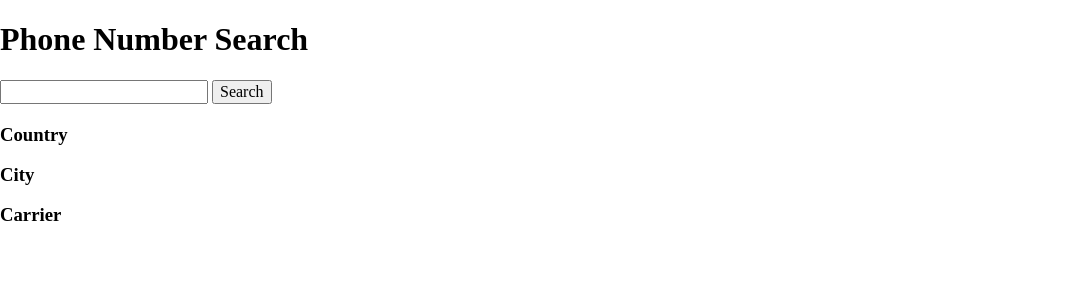
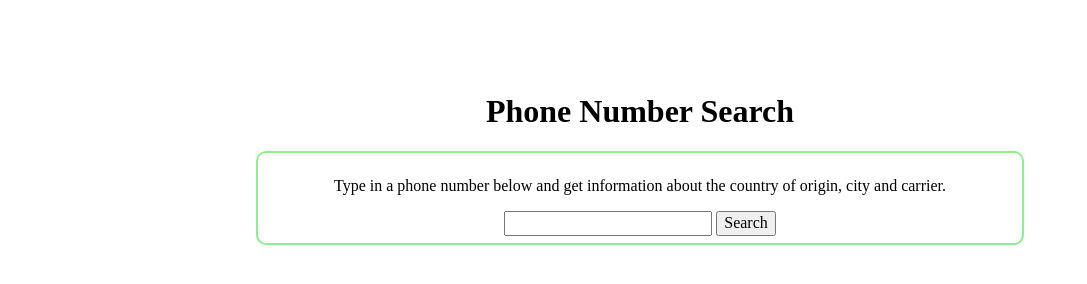
Before and after one commit to hshak2/Phone-number-search, a website: page index.html in a window 1280 px wide. Shown: the whole page, without its empty margins (0-1087 px from the left). Drawn offline with Linux system fonts and the light colour scheme.

Commit message:
added styling and README

```diff
--- a/css/style.css
+++ b/css/style.css
@@ -0,0 +1,19 @@
+@tailwind base;
+@tailwind components;
+@tailwind utilities;
+
+body{
+    text-align: center;
+    display: flex;
+    flex-direction: column;
+    margin: 5% 20%;
+    height: 600px;
+}
+.mainArea{
+    padding: 1% 0%;
+}
+.otherArea{
+    padding: 1% 0;
+    border: 2px solid lightgreen;
+    border-radius: 10px;
+}
--- a/index.html
+++ b/index.html
@@ -13,19 +13,26 @@
 	</head>
 	<body>
 
-		<h1>Phone Number Search</h1>
+		<section class="mainArea">
+			<h1>Phone Number Search</h1>
+			<section class="otherArea">
+				<p>Type in a phone number below and get information about the country of origin, city and carrier.</p>
+				<section>
+					<input type="tel">
+					<button>Search</button>
+				</section>
+			</section>
+		</section>
+		<section class="lastArea">
+			<h2 id="isItTrue"></h2>
 
-        <input type="tel">
-        <button>Search</button>
-
-        <h2 id="isItTrue"></h2>
-
-        <h2></h2>
+			<h2></h2>
 
 
-        <h3 id="country">Country</h3>
-        <h3 id="city">City</h3>
-        <h3 id="carrier">Carrier</h3>
+			<h3 id="country"></h3>
+			<h3 id="city"></h3>
+			<h3 id="carrier"></h3>
+		</section>
 
 		<script type="text/javascript" src="js/main.js"></script>
 	</body>
--- a/js/main.js
+++ b/js/main.js
@@ -13,7 +13,7 @@ function callingYou(){
       }else if(num.toString().length < 10){
         document.querySelector('#isItTrue').innerText = 'Please enter a valid number.'
       }else{
-        document.querySelector('#isItTrue').innerText = 'Is it a real or fake number?'
+        document.querySelector('#isItTrue').innerText = 'Please enter a valid number.'
       }
 
       data.country_name ? document.querySelector('#country').innerText = data.country_name : document.querySelector('#country').innerText = 'Country'
```
Also changed, not shown: package.json (added, +8 -0 lines), tailwind.config.js (added, +8 -0 lines), ._index.html, README.md (added), 1 other file.
